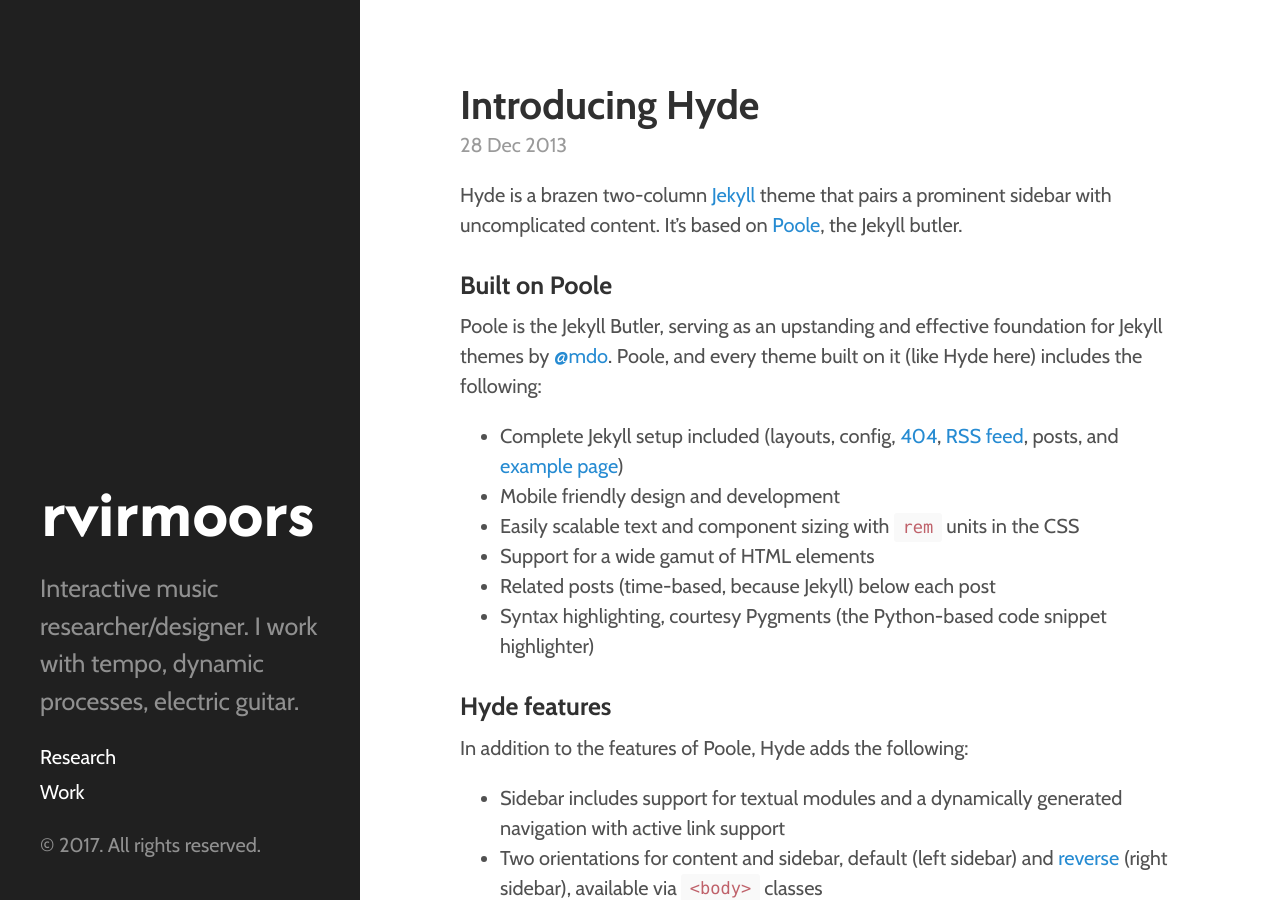
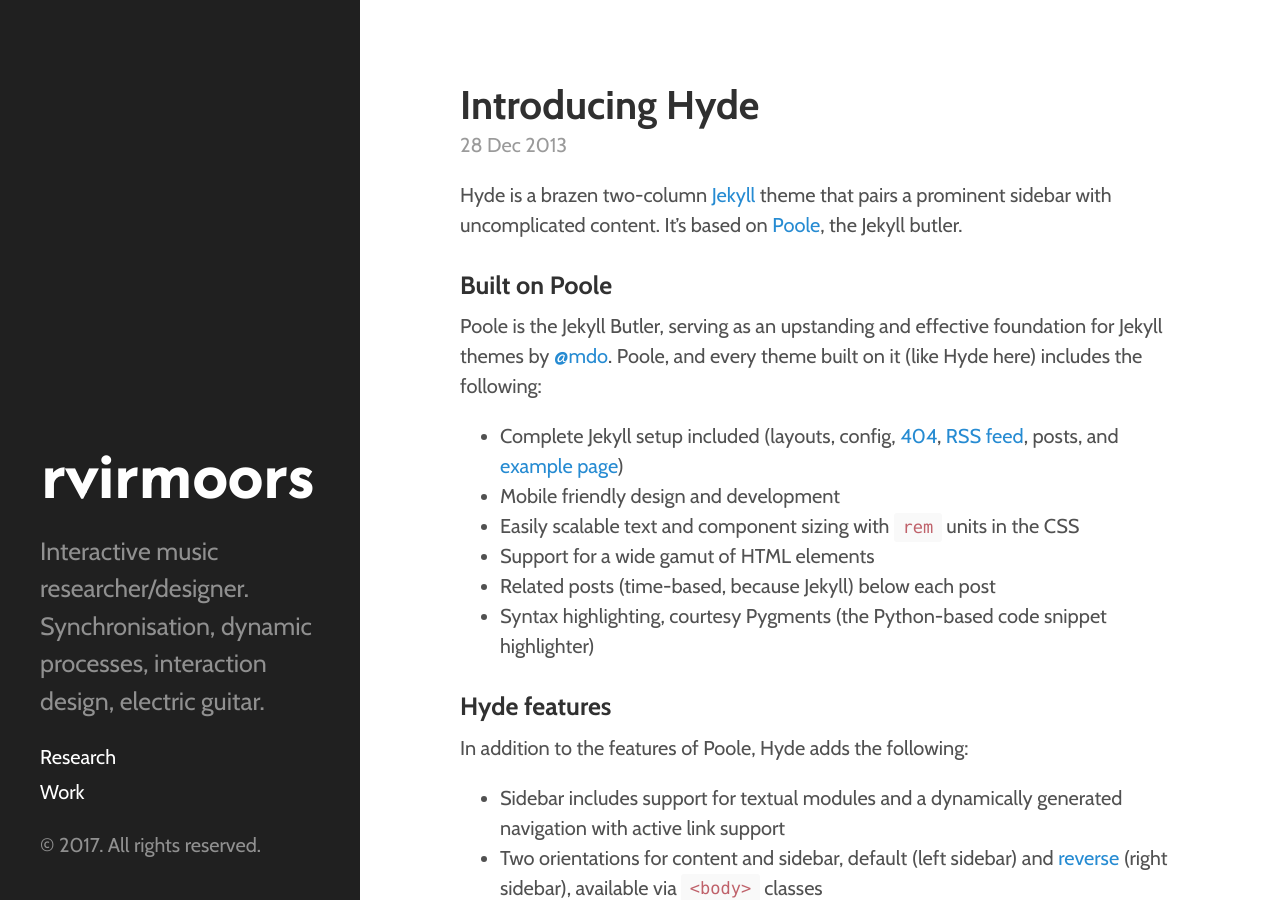
Before and after one commit to RVirmoors/rvirmoors.github.io, a Jekyll site: the page built from index.html, in a window 1280 px wide and 900 px high. Built offline with Jekyll 4.4.1, drawn with Linux system fonts in a browser that asks for light colours; Markdown is read by kramdown in place of the engine named in the settings; the list of posts is cut into pages by our own code.

Commit message:
description

```diff
--- a/_config.yml
+++ b/_config.yml
@@ -8,7 +8,7 @@ permalink:        pretty
 # Setup
 title:            rvirmoors
 tagline:          'music computing research & design'
-description:      'Interactive music researcher/designer. I work with tempo, dynamic processes, electric guitar.'
+description:      'Interactive music researcher/designer. Synchronisation, dynamic processes, interaction design, electric guitar.'
 #url:              http://hyde.getpoole.com
 baseurl:          /
 
```
Also changed, not shown: 1 other file.
